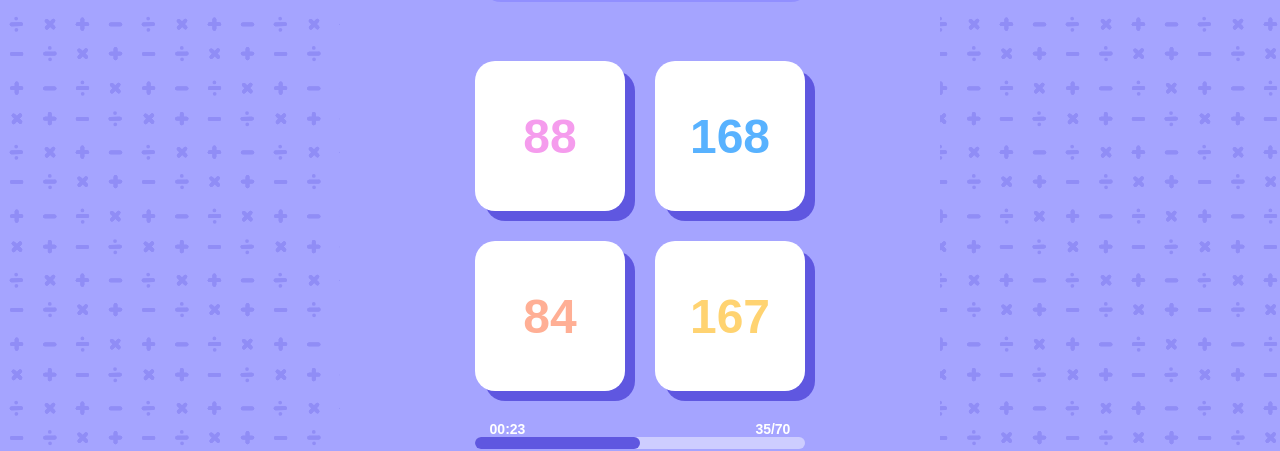
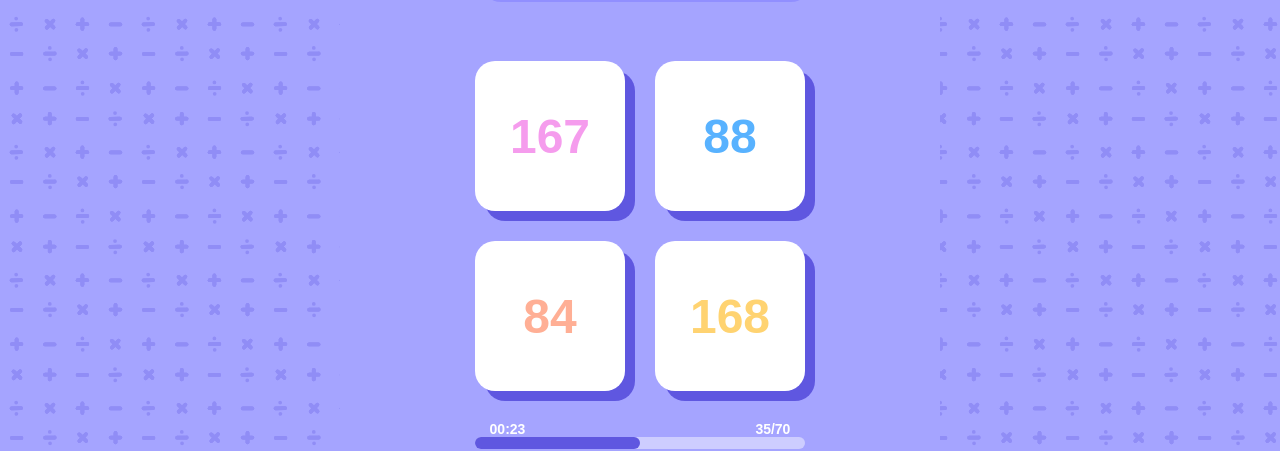
Before and after one commit to ana-borowsky/mathmagik, a React (Create React App) app: page /quiz in a window 1280 px wide. Shown: the part 441-892 px from the top of the page. Built offline with nearby package versions, Linux system fonts and the light colour scheme; a web font is replaced by a local one.

Commit message:
Shuffle answers and add action on the buttons

```diff
--- a/src/backend/backend.tsx
+++ b/src/backend/backend.tsx
@@ -1,4 +1,6 @@
 import { getRandomValue } from "./util";
+import { shuffle } from "./util";
+
 
 export enum OperationType {
     Sum,
@@ -46,7 +48,7 @@ export class QuestionTemplate {
     generateOptions(result: number) {
         // const getRandomInt = (max: number) => Math.floor(Math.random() * max);
 
-        return  [result, getRandomValue(1, 200, 0), getRandomValue(1, 200, 0), getRandomValue(1, 200, 0)];
+        return  shuffle([result, getRandomValue(1, 200, 0), getRandomValue(1, 200, 0), getRandomValue(1, 200, 0)]);
     }
 }
 
--- a/src/backend/util.tsx
+++ b/src/backend/util.tsx
@@ -7,3 +7,18 @@ export function getRandomValue(min: number, max: number, decimals: number): numb
     const randomValue = Math.random() * (max - min) + min;
     return parseFloat(randomValue.toFixed(decimals));
 }
+
+export function shuffle(array: Array<number>) {
+    let currentIndex = array.length;
+
+    while (currentIndex != 0) {
+
+      let randomIndex = Math.floor(Math.random() * currentIndex);
+      currentIndex--;
+
+      [array[currentIndex], array[randomIndex]] = [
+        array[randomIndex], array[currentIndex]];
+    }
+
+    return array;
+  }
--- a/src/index.css
+++ b/src/index.css
@@ -42,6 +42,7 @@ body {
   display: flex;
   flex-direction: column;
   align-items: center;
+  justify-content: center;
   width: 20%;
   min-width: 600px;
   max-width: 700px;
--- a/src/pages/QuizPage.tsx
+++ b/src/pages/QuizPage.tsx
@@ -18,6 +18,16 @@ interface QuizDIsplayInterface{
 
 function QuizDisplay({question} : QuizDIsplayInterface){
   const navigate = useNavigate();
+
+  function checkAnswer(option: number) {
+
+    if (option === question.result) {
+        console.log("Acertou!", option);
+    } else {
+        console.log("Errou!")
+    }
+  }
+
   return(
     <div className="quiz-container">
       <a onClick={()=>(navigate('/main'))}>
@@ -33,12 +43,12 @@ function QuizDisplay({question} : QuizDIsplayInterface){
       </div>
       <div className='quiz-buttons-section'>
         <div className='quiz-buttons'>
-          <button className='quiz-button pink'>{question.options[0]}</button>
-          <button className='quiz-button blue'>{question.options[1]}</button>
+          <button onClick={() => checkAnswer(question.options[0])} className='quiz-button pink'>{question.options[0]}</button>
+          <button onClick={() => checkAnswer(question.options[1])}  className='quiz-button blue'>{question.options[1]}</button>
         </div>
         <div className='quiz-buttons'>
-          <button className='quiz-button orange'>{question.options[2]}</button>
-          <button className='quiz-button yellow'>{question.options[3]}</button>
+          <button onClick={() => checkAnswer(question.options[2])} className='quiz-button orange'>{question.options[2]}</button>
+          <button onClick={() => checkAnswer(question.options[3])} className='quiz-button yellow'>{question.options[3]}</button>
         </div>
       </div>
 
```
